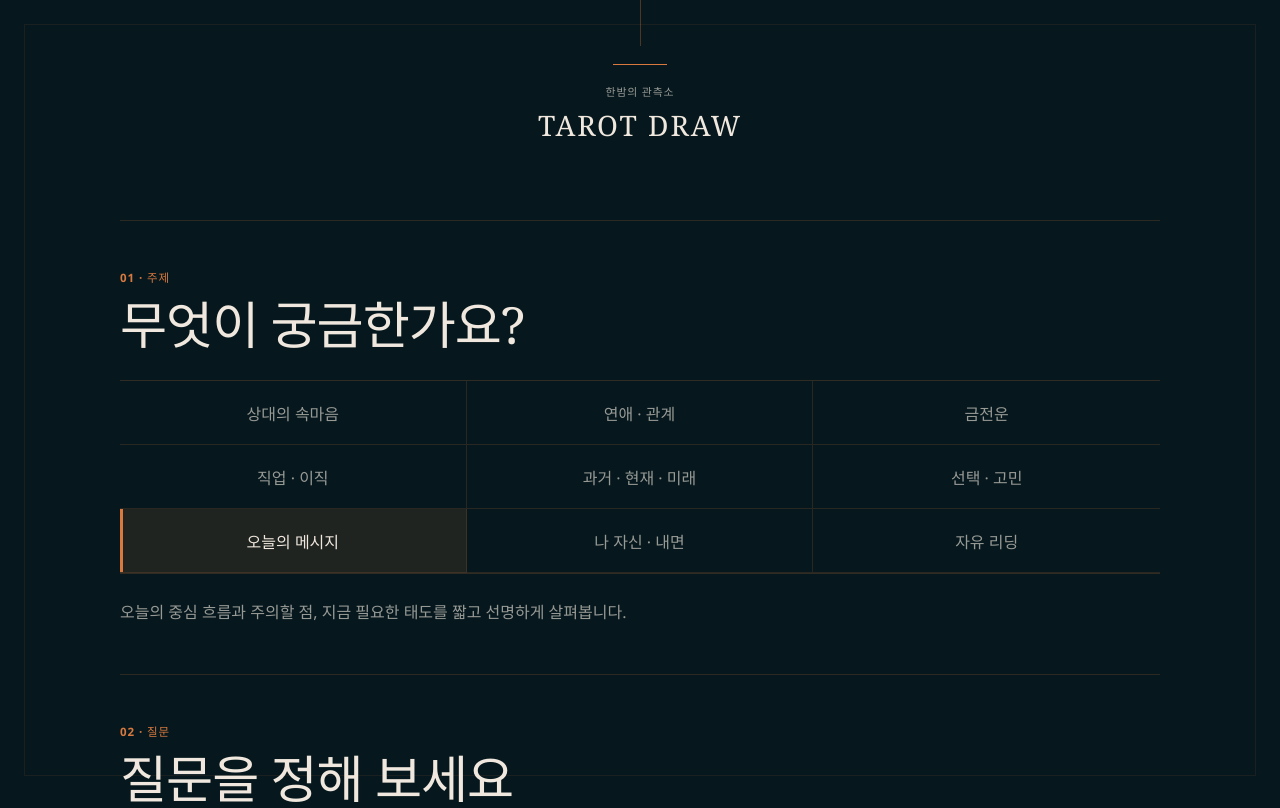
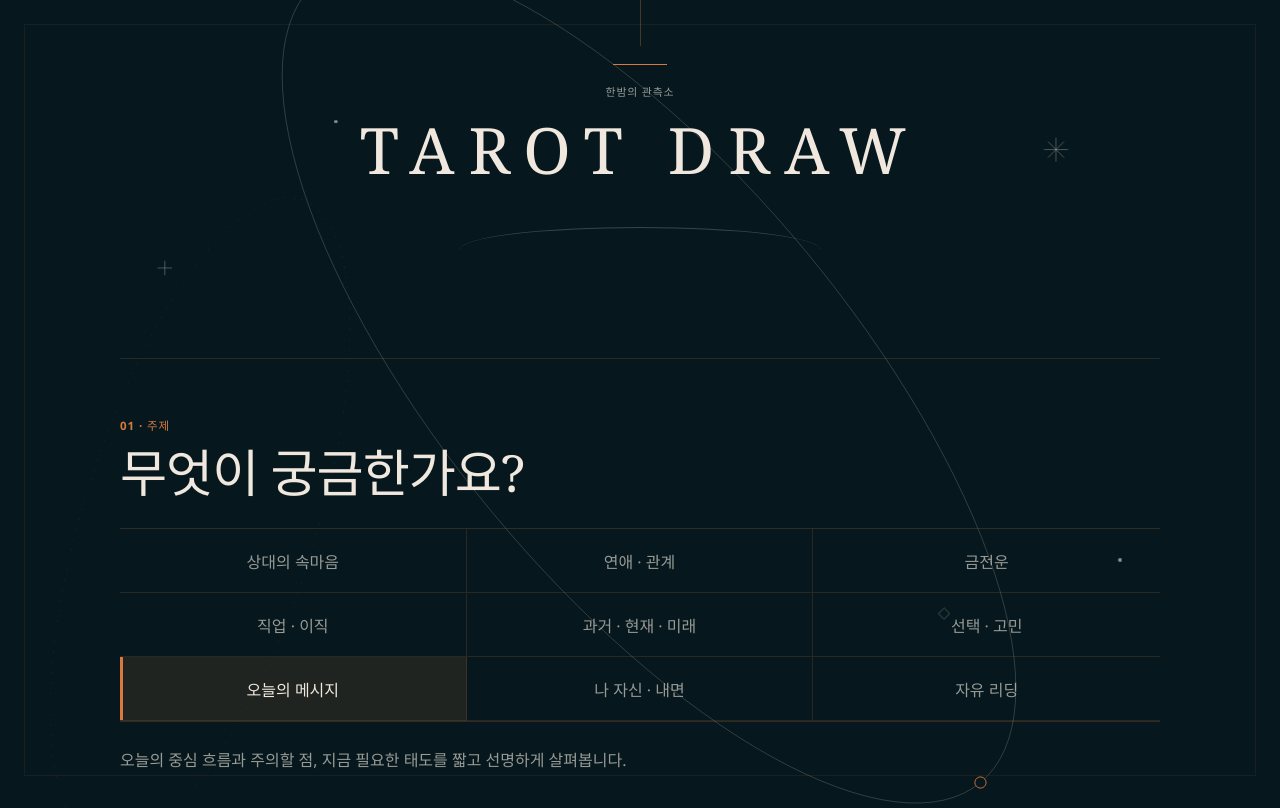
Before and after one commit to DDORINY/tarot-draw, a React (Vite) app: page / in a window 1280 px wide. Shown: the top 808 px of the page. Built offline with nearby package versions, Linux system fonts and the light colour scheme.

Commit message:
feat: redesign tarot UI with dreamy celestial style

```diff
--- a/src/App.css
+++ b/src/App.css
@@ -7,6 +7,7 @@
   color: var(--color-text);
   background: var(--color-bg);
 }
+
 
 .app-shell::before,
 .app-shell::after {
@@ -1649,3 +1650,166 @@
     gap: 5px;
   }
 }
+
+/* Dreamy Celestial Redesign */
+.app-shell {
+  --color-night-deep: #041216;
+  --color-night-soft: #0d282d;
+  --color-orbit: rgba(240, 232, 222, 0.22);
+  --color-orbit-soft: rgba(217, 121, 63, 0.12);
+  --color-star-soft: rgba(240, 232, 222, 0.58);
+  isolation: isolate;
+  overflow: clip;
+}
+
+.celestial-backdrop {
+  position: absolute;
+  inset: 0;
+  z-index: 0;
+  overflow: hidden;
+  color: var(--color-orbit);
+  pointer-events: none;
+}
+
+.celestial-backdrop svg {
+  position: sticky;
+  top: 0;
+  width: 100%;
+  height: 100svh;
+  min-height: 680px;
+  overflow: visible;
+}
+
+.celestial-orbit {
+  fill: none;
+  stroke: currentColor;
+  stroke-width: 1;
+  transform-box: fill-box;
+  transform-origin: center;
+  animation: celestial-turn 36s linear infinite;
+}
+
+.celestial-orbit--secondary {
+  color: var(--color-orbit-soft);
+  stroke-dasharray: 2 11;
+  animation-duration: 29s;
+  animation-direction: reverse;
+}
+
+.celestial-node {
+  fill: var(--color-bg);
+  stroke: var(--color-copper);
+  stroke-width: 1;
+}
+
+.celestial-star {
+  fill: none;
+  stroke: var(--color-star-soft);
+  stroke-width: 1;
+  animation: celestial-breathe 7s ease-in-out infinite alternate;
+}
+
+.celestial-star--two { animation-delay: -2.4s; }
+.celestial-star--three { animation-delay: -4.8s; }
+.celestial-dot { fill: var(--color-star-soft); }
+.celestial-backdrop--setup .celestial-orbit--primary { transform: rotate(-8deg); }
+.celestial-backdrop--selection .celestial-orbit--primary { transform: rotate(4deg) scale(1.08); }
+.celestial-backdrop--selection .celestial-orbit--secondary { transform: translate(720px, -100px); }
+.celestial-backdrop--reveal .celestial-orbit--primary { transform: translate(-120px, 120px) rotate(-5deg); }
+.celestial-backdrop--reveal .celestial-star--two { display: none; }
+
+.guided-brand { margin-bottom: 104px; }
+.guided-brand::after {
+  content: '';
+  display: block;
+  width: min(38vw, 360px);
+  height: 44px;
+  margin: 34px auto -18px;
+  border-top: 1px solid var(--color-orbit);
+  border-radius: 50%;
+}
+
+.guided-brand h1 {
+  font-size: clamp(2rem, 5vw, 4.6rem);
+  letter-spacing: 0.22em;
+}
+
+.guide-section {
+  position: relative;
+  padding-block: 58px;
+  animation: editorial-arrival 520ms ease-out both;
+}
+
+.guide-section:nth-child(2) { animation-delay: 80ms; }
+.guide-section:nth-child(3) { animation-delay: 160ms; }
+.guide-section:nth-child(4) { animation-delay: 240ms; }
+.category-button:hover { translate: 0 -2px; }
+
+.position-guide { padding: 30px 20px 34px; }
+.position-guide::after {
+  content: '';
+  display: block;
+  width: min(64%, 360px);
+  height: 18px;
+  margin: 20px auto -18px;
+  border-top: 1px solid var(--color-orbit);
+  border-radius: 50%;
+}
+
+.interpreted-card {
+  padding: 14px;
+  border-inline: 1px solid rgba(240, 232, 222, 0.07);
+}
+
+.interpreted-card:nth-child(even) { margin-top: clamp(0px, 3vw, 42px); }
+
+.reading-flow {
+  background: transparent;
+}
+
+.reading-flow::before,
+.reading-flow::after {
+  content: '';
+  position: absolute;
+  pointer-events: none;
+}
+
+.reading-flow::before {
+  top: -8px;
+  right: 8%;
+  width: 17px;
+  height: 17px;
+  border: 1px solid var(--color-copper);
+  border-radius: 50%;
+}
+
+.reading-flow::after {
+  right: calc(8% + 8px);
+  bottom: -20px;
+  width: 1px;
+  height: 40px;
+  background: var(--color-orbit);
+}
+
+@keyframes celestial-turn { to { rotate: 360deg; } }
+@keyframes celestial-breathe { from { opacity: 0.38; } to { opacity: 0.7; } }
+@keyframes editorial-arrival {
+  from { opacity: 0; translate: 0 12px; }
+  to { opacity: 1; translate: 0 0; }
+}
+
+@media (max-width: 767px) {
+  .guided-brand { margin-bottom: 44px; }
+  .celestial-backdrop svg { min-height: 560px; opacity: 0.62; }
+  .celestial-orbit--secondary,
+  .celestial-star--three,
+  .celestial-dot--two { display: none; }
+  .interpreted-card:nth-child(even) { margin-top: 0; }
+  .interpreted-card { padding-inline: 0; border-inline: 0; }
+}
+
+@media (prefers-reduced-motion: reduce) {
+  .celestial-orbit,
+  .celestial-star,
+  .guide-section { animation: none; }
+}
--- /dev/null
+++ b/src/components/CelestialBackdrop.tsx
@@ -0,0 +1,24 @@
+interface CelestialBackdropProps {
+  variant: 'setup' | 'selection' | 'reveal'
+}
+
+export function CelestialBackdrop({ variant }: CelestialBackdropProps) {
+  return (
+    <div className={`celestial-backdrop celestial-backdrop--${variant}`} aria-hidden="true">
+      <svg viewBox="0 0 1600 1000" preserveAspectRatio="xMidYMid slice">
+        <g className="celestial-orbit celestial-orbit--primary">
+          <ellipse cx="810" cy="480" rx="650" ry="255" />
+          <circle cx="1460" cy="480" r="7" className="celestial-node" />
+        </g>
+        <g className="celestial-orbit celestial-orbit--secondary">
+          <ellipse cx="250" cy="650" rx="420" ry="145" />
+        </g>
+        <path className="celestial-star celestial-star--one" d="M1320 172v30m-15-15h30m-25-10 20 20m0-20-20 20" />
+        <path className="celestial-star celestial-star--two" d="M206 326v18m-9-9h18" />
+        <path className="celestial-star celestial-star--three" d="m1180 760 7 7-7 7-7-7z" />
+        <circle className="celestial-dot celestial-dot--one" cx="420" cy="152" r="2" />
+        <circle className="celestial-dot celestial-dot--two" cx="1400" cy="700" r="2.5" />
+      </svg>
+    </div>
+  )
+}
--- a/src/components/RevealScreen.tsx
+++ b/src/components/RevealScreen.tsx
@@ -1,5 +1,6 @@
 import { tarotCards } from '../data/tarotCards'
 import { ReadingSummaryPanel } from './ReadingSummaryPanel'
+import { CelestialBackdrop } from './CelestialBackdrop'
 import type { ReadingCategory, TarotSpread } from '../types/reading'
 import type { RevealedCard } from '../types/tarot'
 import { withBasePath } from '../utils/assetPath'
@@ -33,6 +34,7 @@ export function RevealScreen({
 
   return (
     <main className="app-shell reveal-screen">
+      <CelestialBackdrop variant="reveal" />
       <header className="screen-header reveal-header">
         <div>
           <p className="section-index">리딩 결과</p>
--- a/src/components/SelectionScreen.tsx
+++ b/src/components/SelectionScreen.tsx
@@ -2,6 +2,7 @@ import type { TarotSpread } from '../types/reading'
 import type { SelectedCard, ShuffledCard } from '../types/tarot'
 import { withBasePath } from '../utils/assetPath'
 import { getReadingPosition } from '../utils/readingPosition'
+import { CelestialBackdrop } from './CelestialBackdrop'
 
 interface SelectionScreenProps {
   deck: readonly ShuffledCard[]
@@ -38,6 +39,7 @@ export function SelectionScreen({
 
   return (
     <main className="app-shell selection-screen">
+      <CelestialBackdrop variant="selection" />
       <header className="screen-header selection-header">
         <div>
           <p className="section-index">카드 선택</p>
--- a/src/components/SetupScreen.tsx
+++ b/src/components/SetupScreen.tsx
@@ -1,6 +1,7 @@
 import { getRecommendedSpreads, readingCategories } from '../data/readingGuides'
 import type { ReadingCategory } from '../types/reading'
 import type { DrawCountMode } from '../App'
+import { CelestialBackdrop } from './CelestialBackdrop'
 
 interface SetupScreenProps {
   category: ReadingCategory
@@ -32,6 +33,7 @@ export function SetupScreen(props: SetupScreenProps) {
 
   return (
     <main className="app-shell guided-setup">
+      <CelestialBackdrop variant="setup" />
       <header className="brand-lockup guided-brand">
         <span className="brand-rule" aria-hidden="true" />
         <p>한밤의 관측소</p>
```
